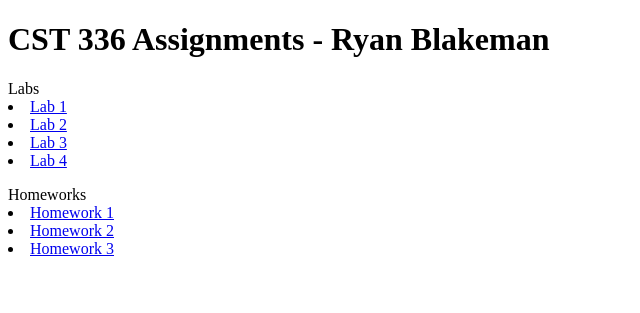
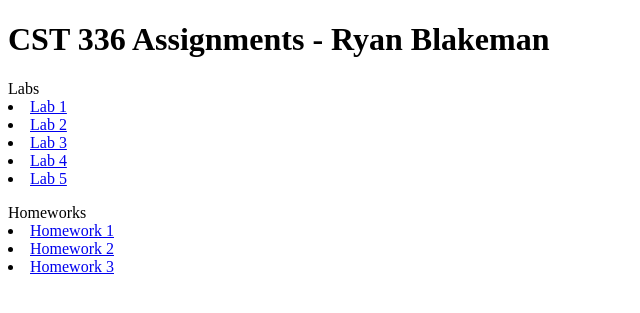
Before and after one commit to rblakeman/WebDevelopmentCatalog, a PHP site: page / in a window 1280 px wide. Shown: the top 313 px of the page, without its empty margins (0-640 px from the left). Run offline with PHP 8.4, Linux system fonts and the light colour scheme.

Commit message:
Added lab5 path for root index

```diff
--- a/index.php
+++ b/index.php
@@ -13,6 +13,7 @@
             <li> <a href="lab2/index.php">Lab 2</a> </li>
             <li> <a href="lab3/index.php">Lab 3</a> </li>
             <li> <a href="lab4/index.php">Lab 4</a> </li>
+            <li> <a href="lab5/index.php">Lab 5</a> </li>
             <p></p>
         </u1>
         <u1 id:"hwmenu">
```
